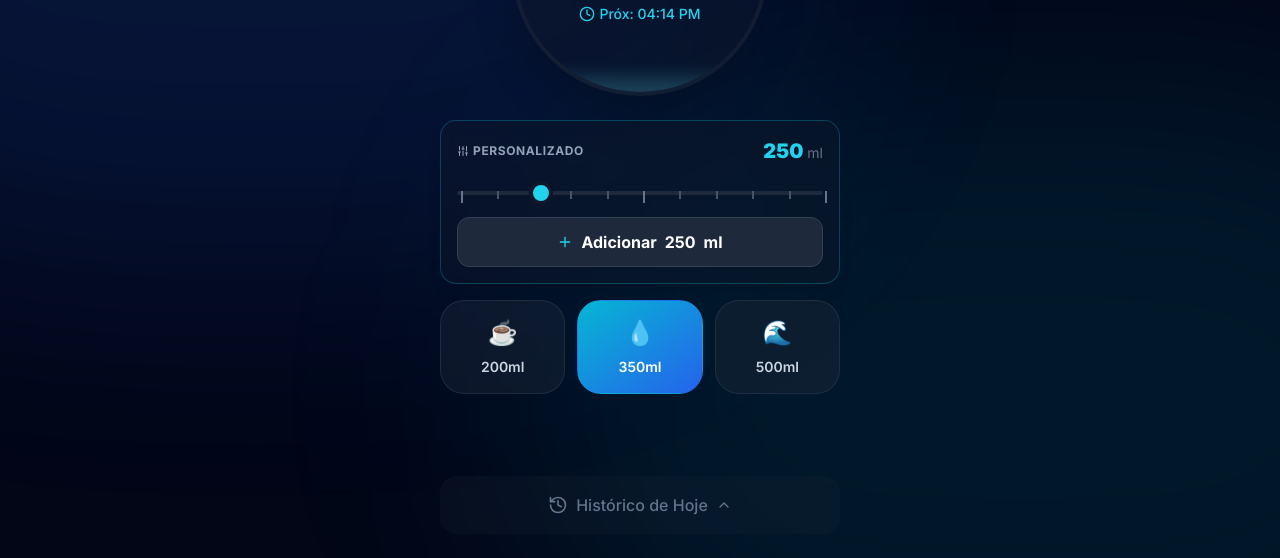
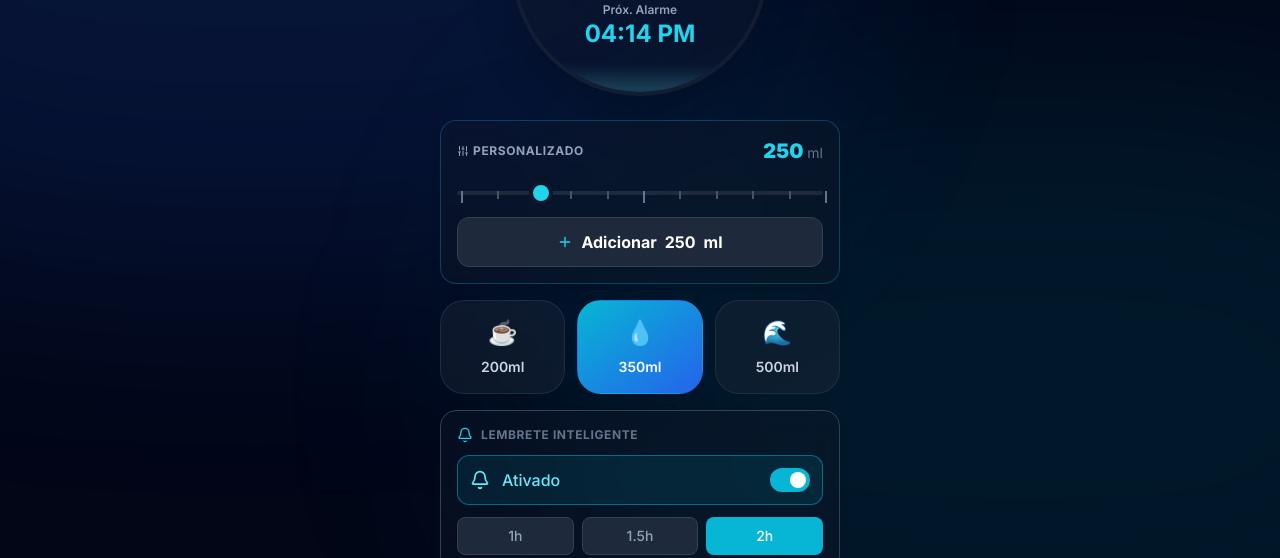
Before and after one commit to nosleoj/Hidrosink, a plain HTML site: page index.html in a window 1280 px wide. Shown: the part 242-800 px from the top of the page. Drawn offline with nearby package versions, Linux system fonts and the light colour scheme.

Commit message:
Enhance reminder controls and UI updates
Updated reminder functionality and UI elements in index.html.

```diff
--- a/index.html
+++ b/index.html
@@ -1,4 +1,4 @@
- <!DOCTYPE html>
+<!DOCTYPE html>
 <html lang="pt-BR">
 <head>
     <meta charset="UTF-8">
@@ -139,10 +139,12 @@
                         <span id="daily-goal-display" class="text-sm text-slate-500">/ 2500ml</span>
                     </div>
 
-                    <!-- RELÓGIO DO PRÓXIMO LEMBRETE (Next Reminder Clock) -->
-                    <div id="next-reminder-clock" class="hidden flex items-center gap-1 mt-3 text-sm font-medium transition-colors duration-300 text-cyan-400">
-                        <i data-lucide="clock" class="w-4 h-4"></i>
-                        <span id="next-reminder-time">Próx: --:--</span>
+                    <!-- Relógio do Próximo Lembrete (DE VOLTA AO CÍRCULO) -->
+                    <div id="next-reminder-clock" class="mt-4 flex flex-col items-center transition-opacity duration-500 opacity-0">
+                        <!-- Use a cor de destaque aqui -->
+                        <i data-lucide="clock" id="next-reminder-clock-icon" class="w-4 h-4 text-cyan-400"></i>
+                        <span class="text-xs font-semibold text-slate-400 mt-1">Próx. Alarme</span>
+                        <span id="next-reminder-time-display" class="text-2xl font-bold text-cyan-400">--:--</span>
                     </div>
                 </div>
 
@@ -171,7 +173,12 @@
                     max="1000"
                     step="10"
                     value="250"
-                    oninput="document.getElementById('slider-value-display').innerHTML = this.value + ' <span class=\'text-sm font-normal text-slate-500\'>ml</span>';"
+                    oninput="
+                        const val = this.value;
+                        sliderValue = Number(val);
+                        document.getElementById('slider-value-display').innerHTML = val + ' <span class=\'text-sm font-normal text-slate-500\'>ml</span>';
+                        document.getElementById('add-button-amount').textContent = val;
+                    "
                     id="slider-amount"
                 />
 
@@ -232,6 +239,36 @@
                 <span class="font-semibold text-sm">500ml</span>
             </button>
         </div>
+
+        <!-- NOVO: Lembrete Inteligente na Tela Inicial (com toggle e botões de intervalo) -->
+        <div id="main-reminder-controls" class="w-full bg-slate-900/40 backdrop-blur-md border border-slate-700 rounded-2xl p-4 mb-4 shadow-lg transition-colors duration-300">
+            <label class="text-xs font-bold text-slate-500 uppercase tracking-wider flex items-center gap-2 mb-3">
+                <i data-lucide="bell" class="w-4 h-4 text-cyan-400"></i> Lembrete Inteligente
+            </label>
+
+            <!-- Reminder Toggle Button -->
+            <button
+                onclick="toggleReminders()"
+                id="main-reminder-toggle-button"
+                class="w-full p-3 rounded-xl border flex items-center justify-between transition-all mb-3"
+            >
+                <div class="flex items-center gap-3">
+                    <i data-lucide="bell" id="main-reminder-toggle-icon" class="w-5 h-5"></i>
+                    <span id="main-reminder-toggle-text" class="font-medium">Ativado</span>
+                </div>
+                <div id="main-reminder-toggle-switch" class="w-10 h-6 rounded-full relative transition-colors">
+                    <div class="absolute top-1 w-4 h-4 bg-white rounded-full transition-transform"></div>
+                </div>
+            </button>
+
+            <!-- Reminder Interval Controls -->
+            <div id="main-reminder-interval-controls" class="grid grid-cols-3 gap-2">
+                <button onclick="setReminderInterval(60)" class="main-reminder-interval-btn py-2 rounded-lg text-sm font-medium border transition-all" data-interval="60">1h</button>
+                <button onclick="setReminderInterval(90)" class="main-reminder-interval-btn py-2 rounded-lg text-sm font-medium border transition-all" data-interval="90">1.5h</button>
+                <button onclick="setReminderInterval(120)" class="main-reminder-interval-btn py-2 rounded-lg text-sm font-medium border transition-all" data-interval="120">2h</button>
+            </div>
+        </div>
+
 
         <!-- Footer / History Toggle -->
         <div class="mt-auto">
@@ -307,6 +344,7 @@
                         <i data-lucide="bell" class="w-4 h-4 text-cyan-400"></i> Lembrete Inteligente
                     </label>
                     <div class="flex flex-col gap-3">
+                        <!-- Botões de Lembrete - Usam os IDs originais (sem prefixo) -->
                         <button
                             onclick="toggleReminders()"
                             id="reminder-toggle-button"
@@ -327,6 +365,7 @@
                             <button onclick="setReminderInterval(120)" class="reminder-interval-btn py-2 rounded-lg text-sm font-medium border transition-all bg-cyan-500 text-white border-transparent" data-interval="120">2h</button>
                         </div>
 
+                        <!-- Clock na Modal de Ajustes (para redundância e confirmação) -->
                         <div id="setting-next-reminder-clock" class="hidden flex items-center gap-2 mt-2 px-3 py-2 rounded-lg text-xs font-medium bg-cyan-500/10 text-cyan-300 border border-cyan-500/50">
                             <i data-lucide="clock" class="w-3 h-3"></i>
                             <span id="setting-next-reminder-time">O alarme tocará às: --:--</span>
@@ -375,7 +414,7 @@
 
         function showModal(id) {
             document.getElementById(id).classList.remove('hidden');
-            document.getElementById(id).classList.add('flex'); // History modal is flex-col
+            document.getElementById(id).classList.add('flex');
             if (id === 'history-modal') {
                 document.getElementById(id).classList.add('flex-col');
                 renderHistory();
@@ -502,19 +541,21 @@
                         granted = p === 'granted';
                     } catch (e) {}
                 }
-                showNotification(granted ? "Lembretes do sistema!" : "Alarme interno ativo");
+                showNotification(granted ? "Lembretes do sistema ativados!" : "Alarme interno ativo");
                 playNotificationSound();
             } else {
                 showNotification("Lembretes desativados");
             }
             reminderLogic(); // Recalculate and start/stop timer
             updateSettingsModal(); // Update settings UI
+            renderApp(); // Update main UI
         }
 
         function setReminderInterval(minutes) {
             reminderInterval = minutes;
             reminderLogic();
             updateSettingsModal();
+            renderApp(); // Update main UI
             showNotification(`Lembrete ajustado para ${minutes/60}h`);
         }
 
@@ -620,7 +661,70 @@
             renderApp(); // Rerender main UI
         }
 
+        // Function to update the reminder UI controls (toggle and interval buttons)
+        function updateReminderUI(targetPrefix = '') {
+            const t = themes[currentTheme];
+
+            // Toggle Button Elements
+            const btn = document.getElementById(`${targetPrefix}reminder-toggle-button`);
+            const icon = document.getElementById(`${targetPrefix}reminder-toggle-icon`);
+            const text = document.getElementById(`${targetPrefix}reminder-toggle-text`);
+            const switchEl = document.getElementById(`${targetPrefix}reminder-toggle-switch`);
+            const intervalControls = document.getElementById(`${targetPrefix}reminder-interval-controls`);
+
+            if (!btn || !switchEl) return;
+
+            const switchCircle = switchEl.querySelector('div');
+
+            // 1. Update Toggle Button appearance
+            // Use 'mb-3' on the main screen (targetPrefix = 'main-') for spacing
+            btn.className = `w-full p-3 rounded-xl border flex items-center justify-between transition-all ${remindersEnabled ? `${t.pillBg} ${t.pillBorder} ${t.pillText}` : 'bg-slate-800/30 border-slate-700 text-slate-400'} ${targetPrefix === 'main-' ? 'mb-3' : ''}`;
+
+            icon.dataset.lucide = remindersEnabled ? 'bell' : 'bell-off';
+            text.textContent = remindersEnabled ? 'Ativado' : 'Desativado';
+
+            switchEl.className = `w-10 h-6 rounded-full relative transition-colors ${remindersEnabled ? t.pillIndicator : 'bg-slate-700'}`;
+            switchCircle.className = `absolute top-1 w-4 h-4 bg-white rounded-full transition-transform ${remindersEnabled ? 'left-5' : 'left-1'}`;
+
+            // 2. Update Interval Buttons
+            if (intervalControls) {
+                if (remindersEnabled) {
+                    intervalControls.classList.remove('hidden');
+                    const selectorClass = targetPrefix === 'main-' ? 'main-reminder-interval-btn' : 'reminder-interval-btn';
+                    document.querySelectorAll(`.${selectorClass}`).forEach(button => {
+                        const interval = Number(button.dataset.interval);
+                        if (interval === reminderInterval) {
+                            button.className = `${selectorClass} py-2 rounded-lg text-sm font-medium border transition-all ${t.pillIndicator} text-white border-transparent`;
+                        } else {
+                            button.className = `${selectorClass} py-2 rounded-lg text-sm font-medium border transition-all bg-slate-800 text-slate-400 border-slate-700 hover:border-slate-600`;
+                        }
+                    });
+                } else {
+                    intervalControls.classList.add('hidden');
+                }
+            }
+
+
+            // 3. Update Clock Display (Only exists in Settings modal - using no prefix)
+            if (targetPrefix === '' && document.getElementById('setting-next-reminder-clock')) {
+                const settingClock = document.getElementById('setting-next-reminder-clock');
+                if (remindersEnabled && nextReminderTime && currentIntake < dailyGoal) {
+                    settingClock.classList.remove('hidden');
+                    settingClock.className = `flex items-center gap-2 mt-2 px-3 py-2 rounded-lg text-xs font-medium ${t.pillBg} ${t.pillText} border ${t.pillBorder}`;
+                    document.getElementById('setting-next-reminder-time').textContent = `O alarme tocará às: ${formatTime(nextReminderTime)}`;
+                } else {
+                    settingClock.classList.add('hidden');
+                }
+            }
+
+            lucide.createIcons();
+        }
+
+
         function updateSettingsModal() {
+            // Re-render theme selectors in case color changed
+            renderThemeSelectors();
+
             const t = themes[currentTheme];
 
             // Goal Display
@@ -629,51 +733,9 @@
             // Theme Name
             document.getElementById('theme-name-display').textContent = t.name;
 
-            // Reminder Toggle Button
-            const btn = document.getElementById('reminder-toggle-button');
-            const icon = document.getElementById('reminder-toggle-icon');
-            const text = document.getElementById('reminder-toggle-text');
-            const switchEl = document.getElementById('reminder-toggle-switch');
-            const switchCircle = switchEl.querySelector('div');
-            const intervalControls = document.getElementById('reminder-interval-controls');
-            const settingClock = document.getElementById('setting-next-reminder-clock');
-
-            btn.className = `w-full p-3 rounded-xl border flex items-center justify-between transition-all ${remindersEnabled ? `${t.pillBg} ${t.pillBorder} ${t.pillText}` : 'bg-slate-800/30 border-slate-700 text-slate-400'}`;
-
-            icon.dataset.lucide = remindersEnabled ? 'bell' : 'bell-off';
-            text.textContent = remindersEnabled ? 'Ativado' : 'Desativado';
-
-            switchEl.className = `w-10 h-6 rounded-full relative transition-colors ${remindersEnabled ? t.pillIndicator : 'bg-slate-700'}`;
-            switchCircle.className = `absolute top-1 w-4 h-4 bg-white rounded-full transition-transform ${remindersEnabled ? 'left-5' : 'left-1'}`;
-
-            // Reminder Interval buttons
-            document.querySelectorAll('.reminder-interval-btn').forEach(button => {
-                const interval = Number(button.dataset.interval);
-                if (interval === reminderInterval && remindersEnabled) {
-                    button.className = `reminder-interval-btn py-2 rounded-lg text-sm font-medium border transition-all ${t.pillIndicator} text-white border-transparent`;
-                } else {
-                    button.className = `reminder-interval-btn py-2 rounded-lg text-sm font-medium border transition-all bg-slate-800 text-slate-400 border-slate-700 hover:border-slate-600`;
-                }
-            });
-
-            // Setting Next Reminder Clock
-            if (remindersEnabled && nextReminderTime && currentIntake < dailyGoal) {
-                settingClock.classList.remove('hidden');
-                settingClock.className = `flex items-center gap-2 mt-2 px-3 py-2 rounded-lg text-xs font-medium ${t.pillBg} ${t.pillText} border ${t.pillBorder}`;
-                document.getElementById('setting-next-reminder-time').textContent = `O alarme tocará às: ${formatTime(nextReminderTime)}`;
-            } else {
-                settingClock.classList.add('hidden');
-            }
-
-            if (remindersEnabled) {
-                intervalControls.classList.remove('hidden');
-            } else {
-                intervalControls.classList.add('hidden');
-            }
-
-            lucide.createIcons();
+            // Call the centralized logic for settings controls (using empty prefix)
+            updateReminderUI('');
         }
-
 
         function renderApp() {
             const t = themes[currentTheme];
@@ -688,11 +750,14 @@
             document.getElementById('header-icon-bg').className = `p-2 rounded-xl backdrop-blur-md border transition-colors duration-300 ${t.iconBg} ${t.border}`;
             document.getElementById('header-icon').className = `w-6 h-6 transition-colors duration-300 ${t.primary}`;
             document.getElementById('app-title').className = `text-2xl font-bold tracking-tighter bg-gradient-to-r bg-clip-text text-transparent transition-all duration-300 ${t.gradientText}`;
+
+            // Status Pill next to Settings
+            const statusPill = document.getElementById('reminder-status-pill');
             if (remindersEnabled) {
-                 document.getElementById('reminder-status-pill').classList.remove('hidden');
-                 document.getElementById('reminder-status-pill').className = `absolute top-2 right-2 w-2 h-2 rounded-full ${t.pillIndicator}`;
+                 statusPill.classList.remove('hidden');
+                 statusPill.className = `absolute top-2 right-2 w-2 h-2 rounded-full ${t.pillIndicator}`;
             } else {
-                 document.getElementById('reminder-status-pill').classList.add('hidden');
+                 statusPill.classList.add('hidden');
             }
 
             // Circular Viz
@@ -707,16 +772,20 @@
             document.getElementById('current-intake').textContent = currentIntake;
             document.getElementById('daily-goal-display').textContent = `/ ${dailyGoal}ml`;
 
-            // RELÓGIO PRINCIPAL
-            const clockEl = document.getElementById('next-reminder-clock');
-            if (remindersEnabled && nextReminderTime && currentIntake < dailyGoal) {
-                clockEl.classList.remove('hidden');
-                clockEl.className = `flex items-center gap-1 mt-3 text-sm font-medium transition-colors duration-300 ${t.primary}`;
-                document.getElementById('next-reminder-time').textContent = `Próx: ${formatTime(nextReminderTime)}`;
+            // NOVO: Clock inside the circle
+            const nextClock = document.getElementById('next-reminder-clock');
+            const nextClockIcon = document.getElementById('next-reminder-clock-icon');
+            const nextTimeDisplay = document.getElementById('next-reminder-time-display');
+
+            if (remindersEnabled && currentIntake < dailyGoal && nextReminderTime) {
+                nextClock.classList.remove('opacity-0');
+                nextClockIcon.className = `w-4 h-4 ${t.primary}`;
+                nextTimeDisplay.textContent = formatTime(nextReminderTime);
+                nextTimeDisplay.className = `text-2xl font-bold ${t.primary}`;
             } else {
-                clockEl.classList.add('hidden');
+                 // Remove clock if goal met or reminders disabled
+                nextClock.classList.add('opacity-0');
             }
-
 
             // Slider Section
             document.getElementById('slider-container').className = `w-full bg-slate-900/40 backdrop-blur-md border rounded-2xl p-4 mb-4 shadow-lg transition-colors duration-300 ${t.border}`;
@@ -732,13 +801,17 @@
             document.getElementById('history-button').className = `w-full py-4 bg-slate-800/20 hover:bg-slate-800/40 border border-transparent rounded-2xl flex items-center justify-center gap-2 transition-all group ${t.borderHover}`;
             document.getElementById('history-title').className = `text-xl font-bold flex items-center gap-2 ${t.primary}`;
 
-            lucide.createIcons(); // Re-render lucide icons to apply new colors
+            // NOVO: Main Reminder Controls
+            document.getElementById('main-reminder-controls').className = `w-full bg-slate-900/40 backdrop-blur-md border border-slate-700 rounded-2xl p-4 mb-4 shadow-lg transition-colors duration-300`;
+            updateReminderUI('main-');
+
+
+            lucide.createIcons();
         }
 
         // --- Initialization ---
         window.onload = function() {
             loadState();
-            renderThemeSelectors(); // Renders the theme buttons
 
             // Set initial slider value and listener
             const slider = document.getElementById('slider-amount');
@@ -750,12 +823,15 @@
 
             slider.addEventListener('input', (e) => {
                 sliderValue = Number(e.target.value);
-                addButtonAmount.textContent = sliderValue;
-                renderApp(); // Updates slider color via renderApp
+                renderApp();
             });
 
-            reminderLogic(); // Starts the reminder timer and sets nextReminderTime
-            renderApp(); // Initial render
+            // Load theme and render controls before timer starts
+            renderThemeSelectors();
+
+            // Start the reminder timer and initial render
+            reminderLogic();
+            renderApp();
         };
     </script>
 </body>
```
